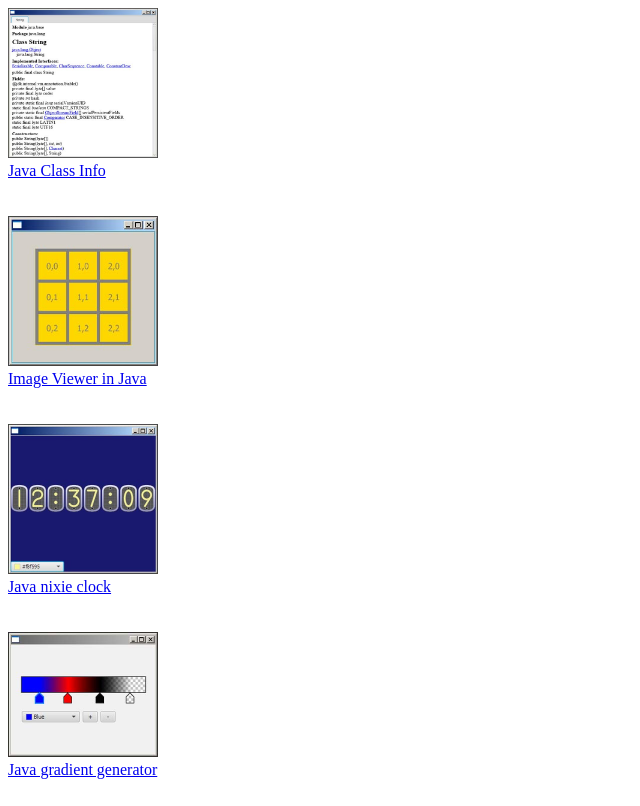
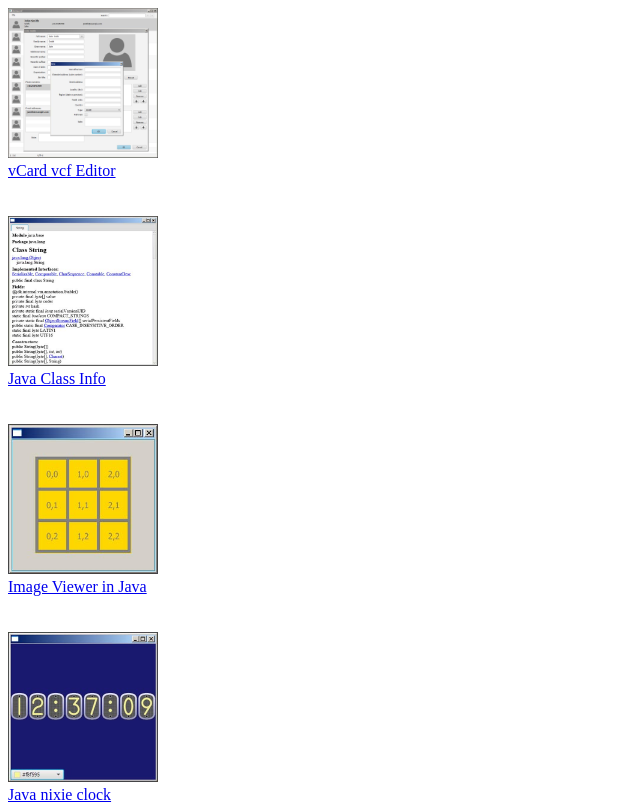
Before and after one commit to yumberc/yumberc.github.io, a plain HTML site: page index.html in a window 1280 px wide. Shown: the top 806 px of the page, without its empty margins (0-640 px from the left). Drawn offline with Linux system fonts and the light colour scheme.

Commit message:
Update index.html

```diff
--- a/index.html
+++ b/index.html
@@ -18,6 +18,13 @@
 
 </head>
 <body bgcolor="#FFFFFF">
+
+<a href="VCardEdit/VCardEdit.html">
+<img src="VCardEdit/VCardEdit.jpg" width="150" height="150" alt="vCard vcf Editor" title="vCard vcf Editor">
+<br>vCard vcf Editor
+</a>
+
+<br><br><br>
 
 <a href="ClassInfo/ClassInfo.html">
 <img src="ClassInfo/ClassInfo.jpg" width="150" height="150" alt="Java Class Info" title="Java Class Info">
```
